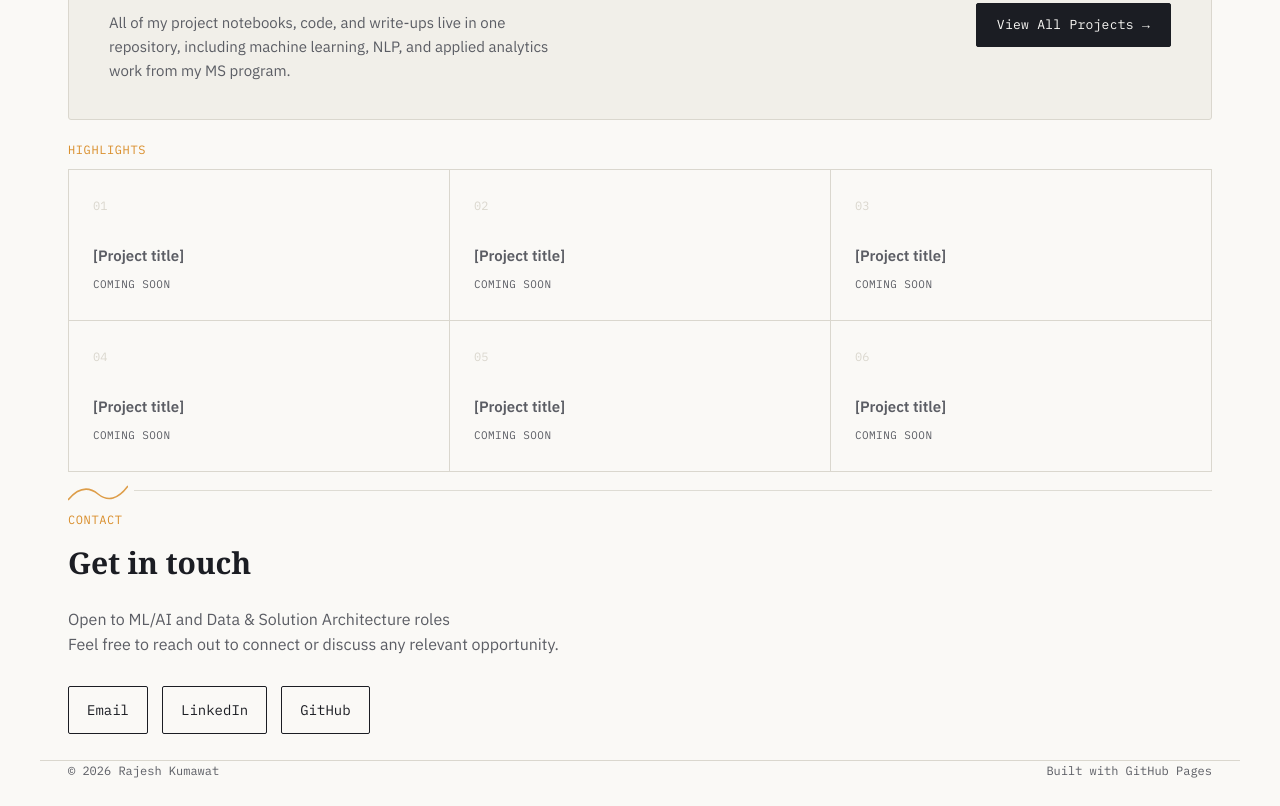
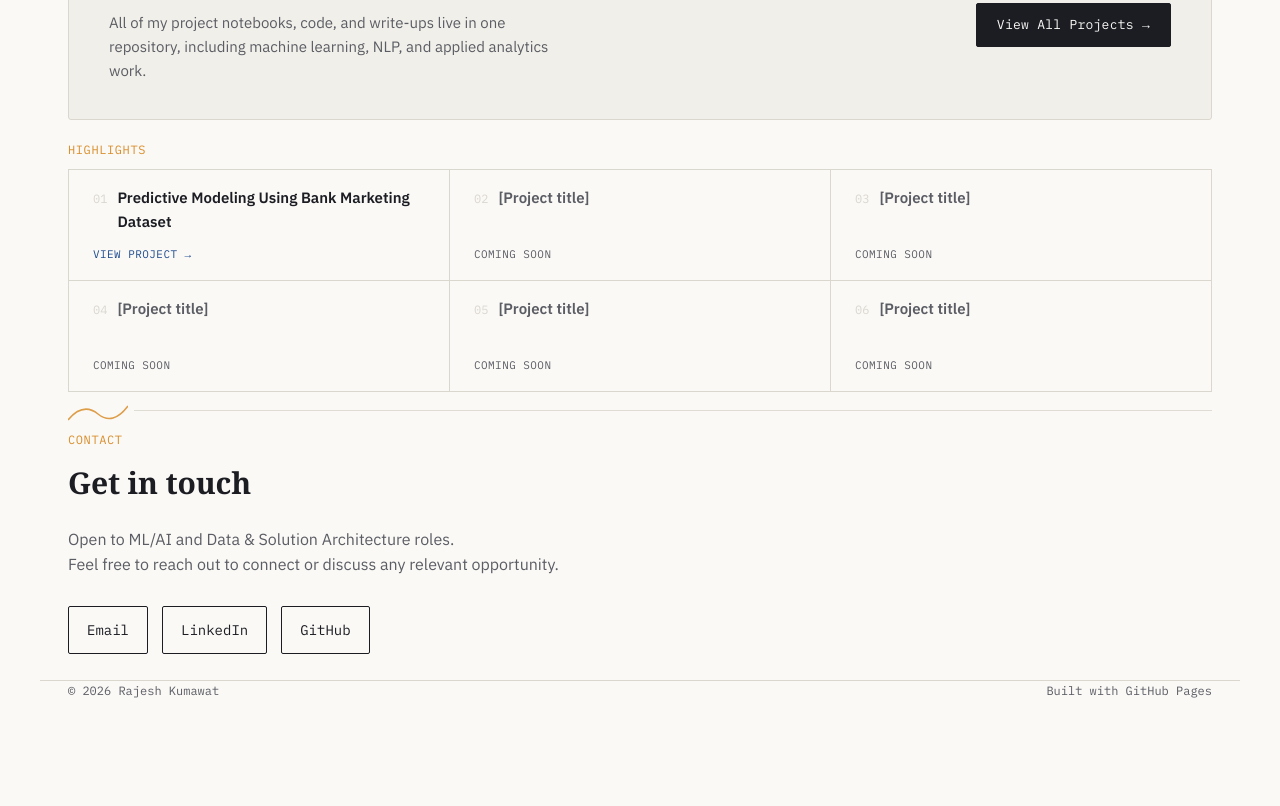
Before and after one commit to rajesh-k07/rajesh-k07.github.io, a plain HTML site: page index.html in a window 1280 px wide. Shown: the part 1323-2129 px from the top of the page. After the commit the page ends 2049 px from the top, so only its background shows below. Drawn offline with Linux system fonts and the light colour scheme.

Commit message:
Add files via upload
updating index.html file

```diff
--- a/index.html
+++ b/index.html
@@ -43,7 +43,6 @@
 
   .wrap{ max-width:1200px; margin:0 auto; padding:0 28px; }
 
-  /* ---------- NAV ---------- */
   header{
     position:sticky; top:0; z-index:50;
     background:rgba(250,249,246,0.92);
@@ -68,7 +67,6 @@
   }
   .navlinks a:hover{ color:var(--signal); border-color:var(--signal); }
 
-  /* ---------- HERO ---------- */
   .hero{ padding:48px 0 8px; }
   .eyebrow{
     font-family:var(--mono); font-size:13px; color:var(--signal);
@@ -99,7 +97,6 @@
   .btn.primary:hover{ background:var(--signal); border-color:var(--signal); }
   .btn.ghost:hover{ background:var(--ink); color:var(--paper); }
 
-  /* signature divider: sparkline glyphs */
   .divider{
     display:flex; align-items:center; gap:6px;
     padding:8px 0; opacity:0.85;
@@ -107,7 +104,6 @@
   .divider svg{ height:22px; }
   .divider .rule{ flex:1; height:1px; background:var(--line); }
 
-  /* ---------- SECTION shell ---------- */
   section{ padding:12px 0; }
   .section-head{ margin-bottom:20px; }
   .section-num{
@@ -120,7 +116,6 @@
     font-size:clamp(24px, 3vw, 30px); letter-spacing:-0.005em;
   }
 
-  /* ---------- ABOUT ---------- */
   .about-grid{
     display:grid; grid-template-columns:1.3fr 0.7fr; gap:48px;
   }
@@ -148,7 +143,6 @@
     background:var(--signal-dim); padding:5px 10px; border-radius:2px;
   }
 
-  /* ---------- PROJECTS REPO LINK ---------- */
   .repo-link-card{
     border:1px solid var(--line); background:var(--paper-dim);
     padding:36px 40px; border-radius:3px;
@@ -162,28 +156,42 @@
   .repo-link-card p{ color:var(--ink-soft); max-width:52ch; font-size:15px; }
   .repo-link-card .btn{ flex-shrink:0; }
 
-  /* ---------- PROJECT GRID ---------- */
   .project-grid{
     display:grid; grid-template-columns:repeat(3, 1fr); gap:1px;
     background:var(--line); border:1px solid var(--line);
   }
   .project-card{
-    background:var(--paper); padding:26px 24px; min-height:150px;
+    background:var(--paper); padding:16px 24px; min-height:110px;
     display:flex; flex-direction:column; justify-content:space-between;
+  }
+  a.project-card{
+    transition:background .15s;
+  }
+  a.project-card:hover{
+    background:var(--paper-dim);
+  }
+  .pcard-top{
+    display:flex; align-items:baseline; gap:10px;
   }
   .project-card .pnum{
     font-family:var(--mono); font-size:12px; color:var(--line);
+    flex-shrink:0;
   }
   .project-card h4{
     font-family:var(--body); font-weight:600; font-size:15px;
-    color:var(--ink-soft); margin-top:auto;
+    color:var(--ink-soft);
+  }
+  a.project-card h4{
+    color:var(--ink);
   }
   .project-card .status{
     font-family:var(--mono); font-size:11px; color:var(--ink-soft);
     text-transform:uppercase; letter-spacing:0.04em; margin-top:8px;
   }
+  a.project-card .status{
+    color:var(--signal);
+  }
 
-  /* ---------- CONTACT ---------- */
   .contact-row{
     display:flex; flex-wrap:wrap; gap:14px; margin-top:28px;
   }
@@ -200,7 +208,6 @@
     display:flex; justify-content:space-between; flex-wrap:wrap; gap:10px;
   }
 
-  /* ---------- responsive ---------- */
   @media (max-width:760px){
     .about-grid{ grid-template-columns:1fr; gap:32px; }
     .project-grid{ grid-template-columns:1fr; }
@@ -215,7 +222,6 @@
 
 <header>
   <nav class="wrap">
-    <!--  <div class="mark"><span>Rajesh Kumawat</span></div> -->
     <div class="mark">Rajesh Kumawat </div>
     <div class="navlinks">
       <a href="#about">About</a>
@@ -226,12 +232,9 @@
 </header>
 
 <main>
-  <!-- ================= HERO ================= -->
   <section class="hero wrap">
     <div class="eyebrow">Data Integration · Cloud · ML &amp; AI</div>
-    <!-- EDIT: replace headline with your own angle — what problem you solve, not just your title -->
     <h1 class="headline">From data integration to intelligence.</h1>
-    <!-- EDIT: 2-3 sentence bio — background, focus area, what you're looking for -->
     <p class="lede">
        I connect data before starting the data modeling and integration. With years of experience in Data Integration and Business Intelligence across retail, e-commerce, omnichannel, logistics, and supply chain, I have built the pipelines and platforms that transform raw data into reliable, usable information while working across the broader landscape of applications and systems they connect to.
     <br>
@@ -250,7 +253,6 @@
     </div>
   </div>
 
-  <!-- ================= ABOUT ================= -->
   <section id="about" class="wrap">
     <div class="section-head">
       <span class="section-num">About</span>
@@ -310,7 +312,6 @@
     </div>
   </div>
 
-  <!-- ================= WORK / PROJECTS ================= -->
   <section id="work" class="wrap">
     <div class="section-head">
       <span class="section-num">Work</span>
@@ -320,7 +321,7 @@
     <div class="repo-link-card">
       <div>
         <h3>Data Science Portfolio</h3>
-        <p>All of my project notebooks, code, and write-ups live in one repository, including machine learning, NLP, and applied analytics work from my MS program.</p>
+        <p>All of my project notebooks, code, and write-ups live in one repository, including machine learning, NLP, and applied analytics work.</p>
       </div>
       <a class="btn primary" href="https://github.com/rajesh-k07/data-science-portfolio" target="_blank" rel="noopener">View All Projects →</a>
     </div>
@@ -329,13 +330,12 @@
       <span class="section-num">Highlights</span>
     </div>
     <div class="project-grid">
-      <!-- EDIT: replace each card as projects are added. Grid currently sized for 9 (10 total incl. above). -->
-      <div class="project-card"><span class="pnum">01</span><h4>[Project title]</h4><span class="status">Coming soon</span></div>
-      <div class="project-card"><span class="pnum">02</span><h4>[Project title]</h4><span class="status">Coming soon</span></div>
-      <div class="project-card"><span class="pnum">03</span><h4>[Project title]</h4><span class="status">Coming soon</span></div>
-      <div class="project-card"><span class="pnum">04</span><h4>[Project title]</h4><span class="status">Coming soon</span></div>
-      <div class="project-card"><span class="pnum">05</span><h4>[Project title]</h4><span class="status">Coming soon</span></div>
-      <div class="project-card"><span class="pnum">06</span><h4>[Project title]</h4><span class="status">Coming soon</span></div>
+      <a class="project-card" href="https://github.com/rajesh-k07/data-science-portfolio/tree/main/machine-learning/bank-marketing-predictive-modeling" target="_blank" rel="noopener"><div class="pcard-top"><span class="pnum">01</span><h4>Predictive Modeling Using Bank Marketing Dataset</h4></div><span class="status">View Project →</span></a>
+      <div class="project-card"><div class="pcard-top"><span class="pnum">02</span><h4>[Project title]</h4></div><span class="status">Coming soon</span></div>
+      <div class="project-card"><div class="pcard-top"><span class="pnum">03</span><h4>[Project title]</h4></div><span class="status">Coming soon</span></div>
+      <div class="project-card"><div class="pcard-top"><span class="pnum">04</span><h4>[Project title]</h4></div><span class="status">Coming soon</span></div>
+      <div class="project-card"><div class="pcard-top"><span class="pnum">05</span><h4>[Project title]</h4></div><span class="status">Coming soon</span></div>
+      <div class="project-card"><div class="pcard-top"><span class="pnum">06</span><h4>[Project title]</h4></div><span class="status">Coming soon</span></div>
     </div>
   </section>
 
@@ -346,18 +346,16 @@
     </div>
   </div>
 
-  <!-- ================= CONTACT ================= -->
   <section id="contact" class="wrap">
     <div class="section-head">
       <span class="section-num">Contact</span>
       <h2>Get in touch</h2>
     </div>
     <p style="color:var(--ink-soft); max-width:52ch;">
-      Open to ML/AI and Data & Solution Architecture roles <br>
+      Open to ML/AI and Data &amp; Solution Architecture roles.<br>
       Feel free to reach out to connect or discuss any relevant opportunity.
     </p>
     <div class="contact-row">
-      <!-- EDIT: replace with your real links -->
       <a class="contact-link" href="mailto:rajesh.kumawat07@gmail.com">Email</a>
       <a class="contact-link" href="https://www.linkedin.com/in/rajesh-kumawat-a1bab415/" target="_blank" rel="noopener">LinkedIn</a>
       <a class="contact-link" href="https://github.com/rajesh-k07" target="_blank" rel="noopener">GitHub</a>
```
